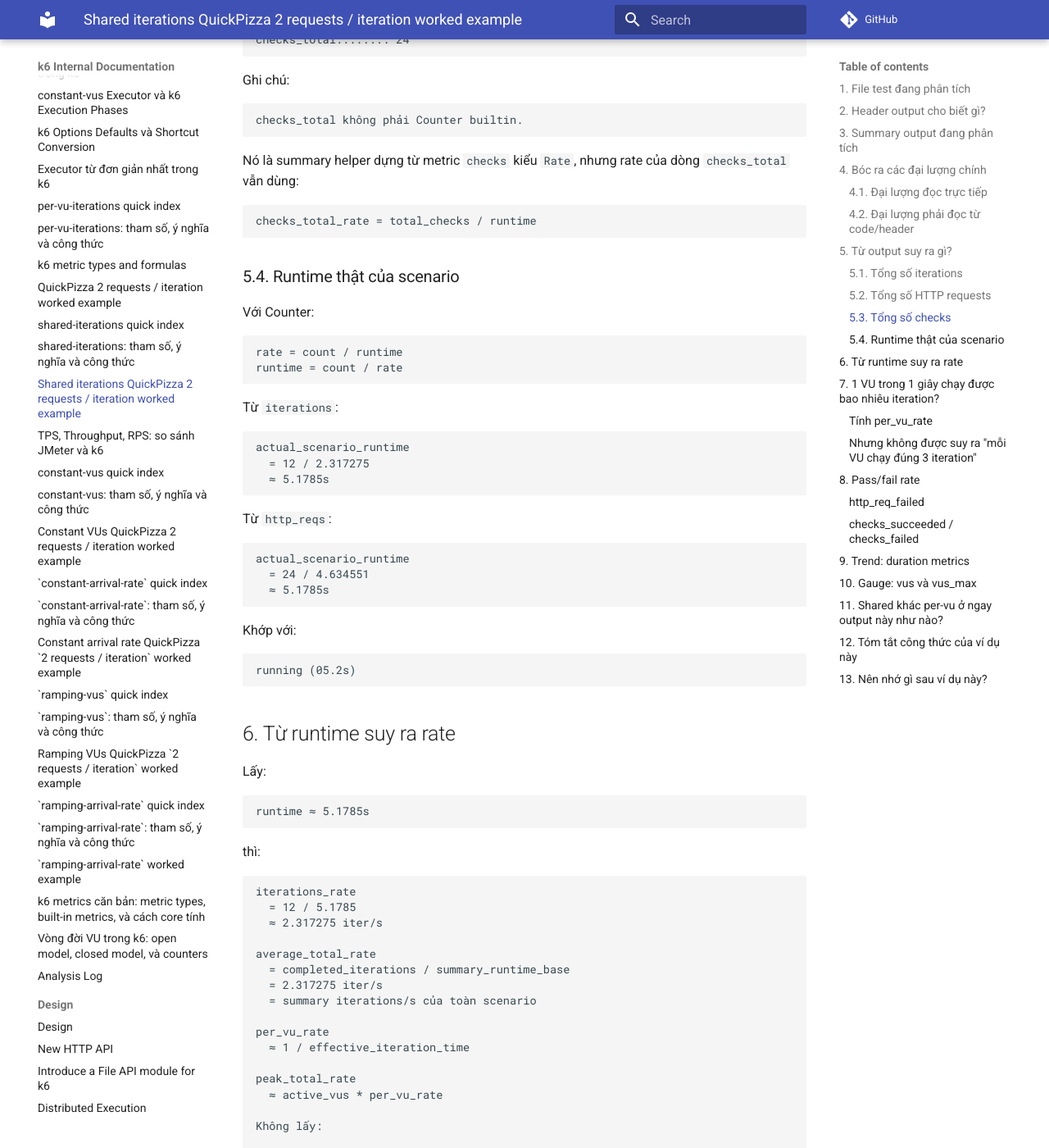
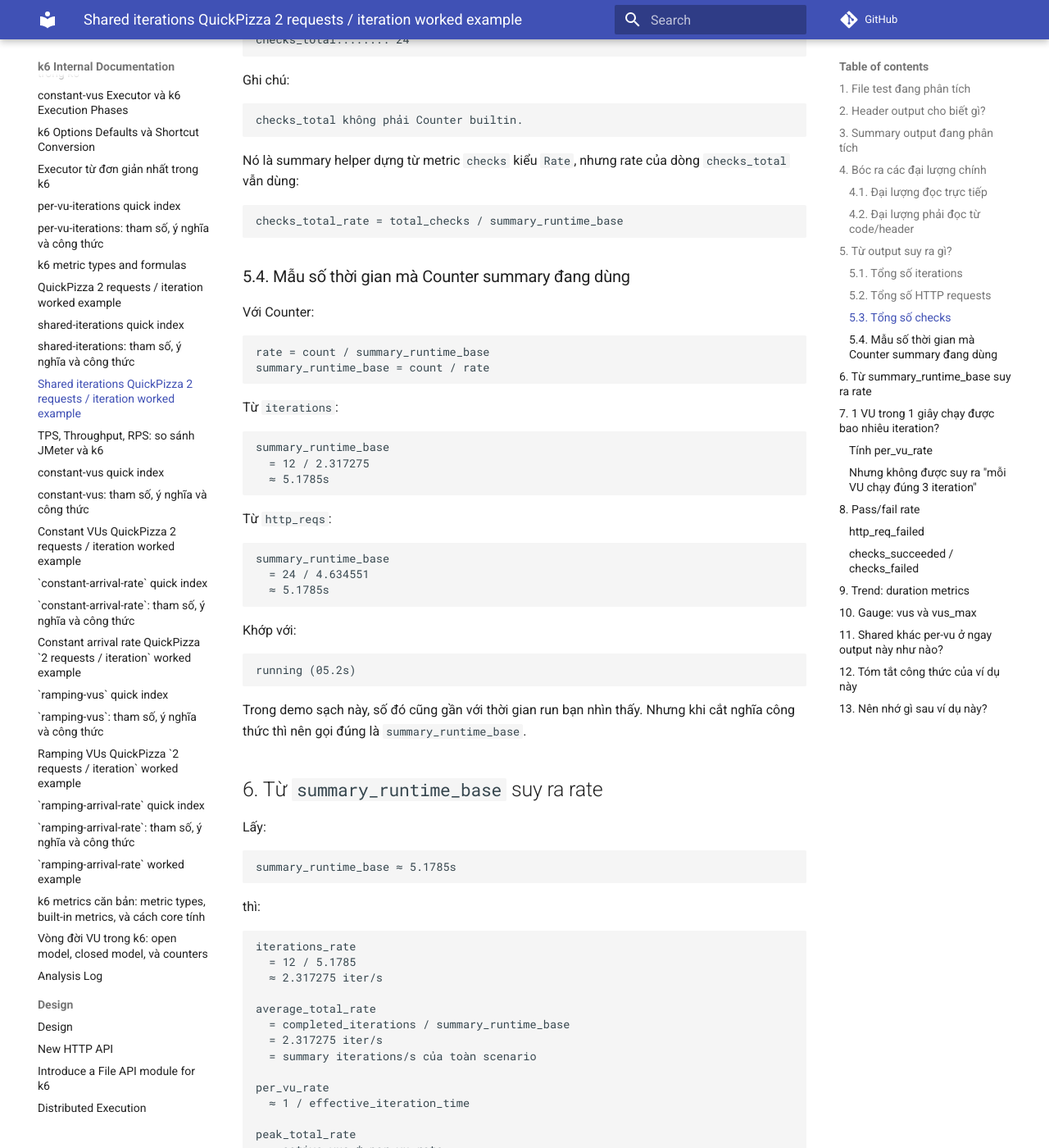
Before and after one commit to meomew-auto/markdown, an MkDocs documentation site: the page built from docs/20260515_shared_iterations_quickpizza_two_requests_worked_example.md, in a window 1280 px wide and 1400 px high, scrolled down 5591 px. Shown: the whole window at 82% size. Built offline with MkDocs 1.6.1 and Material for MkDocs 9.7.7, drawn with Linux system fonts in a browser that asks for light colours; comment, search, counter and statistics services are not loaded; some of the changed text lies outside the part shown.

Commit message:
Update docs

````diff
--- a/docs/20260515_quickpizza_two_requests_worked_example.md
+++ b/docs/20260515_quickpizza_two_requests_worked_example.md
@@ -228,7 +228,7 @@ checks_total_rate có công thức giống Counter-rate
 nhưng nguồn gốc metric gốc là Rate, không phải Counter builtin
 ```
 
-### 5.4. Runtime thật của scenario
+### 5.4. Mẫu số thời gian mà Counter summary đang dùng
 
 Với các metric `Counter`:
 
@@ -260,7 +260,7 @@ của scenario, nhưng không nên đồng nhất trong trường hợp tổng q
 Từ `iterations`:
 
 ```text
-actual_scenario_runtime
+summary_runtime_base
   = 12 / 2.255308
   ≈ 5.3208s
 ```
@@ -268,7 +268,7 @@ actual_scenario_runtime
 Từ `http_reqs`:
 
 ```text
-actual_scenario_runtime
+summary_runtime_base
   = 24 / 4.510616
   ≈ 5.3208s
 ```
@@ -276,7 +276,7 @@ actual_scenario_runtime
 Từ `checks_total` cũng ra cùng runtime:
 
 ```text
-actual_scenario_runtime
+summary_runtime_base
   = 24 / 4.510616
   ≈ 5.3208s
 ```
@@ -295,29 +295,37 @@ Khớp với progress line bị làm tròn:
 running (05.3s)
 ```
 
-## 6. Từ runtime suy ra rate như thế nào?
+Trong demo sạch này có thể nói đời thường:
+
+```text
+summary_runtime_base gần như trùng với thời gian run bạn đang nhìn thấy
+```
+
+nhưng khi giải thích công thức, vẫn nên bám tên đúng là `summary_runtime_base`.
+
+## 6. Từ `summary_runtime_base` suy ra rate như thế nào?
 
 Lấy:
 
 ```text
-actual_scenario_runtime ≈ 5.3208s
+summary_runtime_base ≈ 5.3208s
 ```
 
 thì:
 
 ```text
 iterations_rate
-  = completed_iterations / runtime
+  = completed_iterations / summary_runtime_base
   = 12 / 5.3208
   ≈ 2.255308 iter/s
 
 http_reqs_rate
-  = total_http_requests / runtime
+  = total_http_requests / summary_runtime_base
   = 24 / 5.3208
   ≈ 4.510616 req/s
 
 checks_total_rate
-  = total_checks / runtime
+  = total_checks / summary_runtime_base
   = 24 / 5.3208
   ≈ 4.510616 /s
 ```
@@ -599,7 +607,7 @@ iteration_duration
 `Trend` không có công thức kiểu:
 
 ```text
-rate = count / runtime
+rate = count / summary_runtime_base
 ```
 
 Nó không đo "bao nhiêu event mỗi giây". Nó đo "mỗi event mất bao lâu".
--- a/docs/20260515_shared_iterations_quickpizza_two_requests_worked_example.md
+++ b/docs/20260515_shared_iterations_quickpizza_two_requests_worked_example.md
@@ -132,7 +132,7 @@ nghĩa là:
 
 ```text
 toàn bộ run đã hoàn thành 12 iteration
-và tốc độ trung bình của cả scenario là 2.317275 iteration mỗi giây
+và cột `/s` của Counter đang cho biết trung bình khoảng 2.317275 iteration mỗi giây trên cả run
 ```
 
 Tức là:
@@ -268,22 +268,22 @@ Nó là summary helper dựng từ metric `checks` kiểu `Rate`, nhưng rate c
 `checks_total` vẫn dùng:
 
 ```text
-checks_total_rate = total_checks / runtime
+checks_total_rate = total_checks / summary_runtime_base
 ```
 
-### 5.4. Runtime thật của scenario
+### 5.4. Mẫu số thời gian mà Counter summary đang dùng
 
 Với Counter:
 
 ```text
-rate = count / runtime
-runtime = count / rate
+rate = count / summary_runtime_base
+summary_runtime_base = count / rate
 ```
 
 Từ `iterations`:
 
 ```text
-actual_scenario_runtime
+summary_runtime_base
   = 12 / 2.317275
   ≈ 5.1785s
 ```
@@ -291,7 +291,7 @@ actual_scenario_runtime
 Từ `http_reqs`:
 
 ```text
-actual_scenario_runtime
+summary_runtime_base
   = 24 / 4.634551
   ≈ 5.1785s
 ```
@@ -302,12 +302,15 @@ Khớp với:
 running (05.2s)
 ```
 
-## 6. Từ runtime suy ra rate
+Trong demo sạch này, số đó cũng gần với thời gian run bạn nhìn thấy.
+Nhưng khi cắt nghĩa công thức thì nên gọi đúng là `summary_runtime_base`.
+
+## 6. Từ `summary_runtime_base` suy ra rate
 
 Lấy:
 
 ```text
-runtime ≈ 5.1785s
+summary_runtime_base ≈ 5.1785s
 ```
 
 thì:
@@ -339,6 +342,7 @@ http_reqs_rate
   ≈ 4.634551 req/s
 
 checks_total_rate
+  = total_checks / summary_runtime_base
   = 24 / 5.1785
   ≈ 4.634551 /s
 ```
````
Also changed, not shown: docs/20260516_constant_vus_quickpizza_two_requests_worked_example.md (+16 -14 lines).
